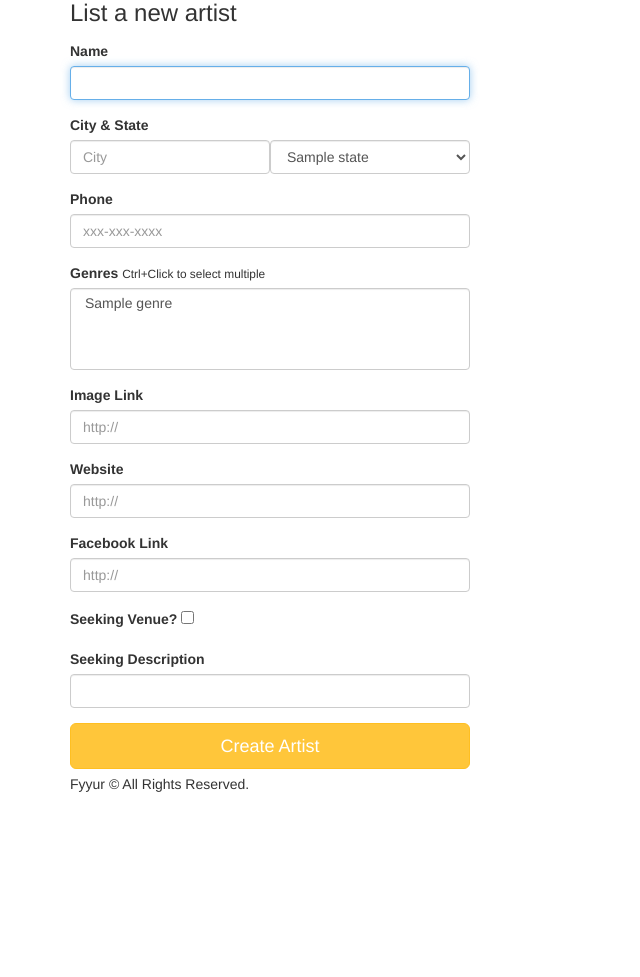
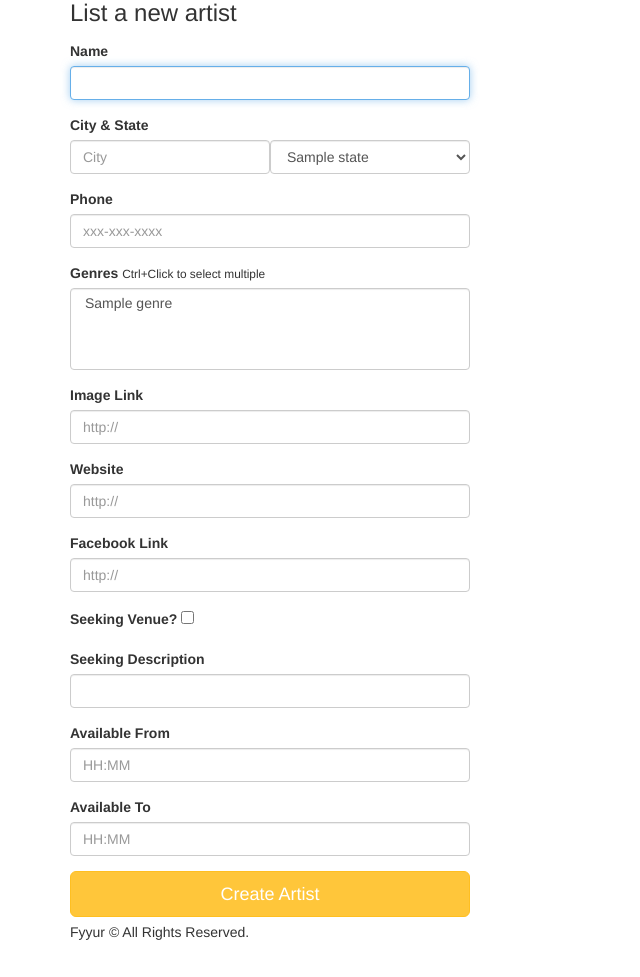
Before and after one commit to bplusv/fyyur, a Flask app: page /artists/create in a window 1280 px wide. Shown: the part 95-1072 px from the top of the page, without its empty margins (0-640 px from the left). Before the commit the page ends 887 px from the top, so only its background shows below. Run offline with Flask 2, Linux system fonts and the light colour scheme; tables that the repository leaves empty hold one stand-in row (values such as "Sample post"); some libraries are stand-ins or nearby versions.

Commit message:
artist availability feature

```diff
--- a/app.py
+++ b/app.py
@@ -289,6 +289,8 @@ def show_artist(artist_id):
     "facebook_link": artist.facebook_link,
     "seeking_venue": artist.seeking_venue,
     "seeking_description": artist.seeking_description,
+    'available_from': artist.available_from and artist.available_from.strftime('%I:%M %p') or '',
+    'available_to': artist.available_to and artist.available_to.strftime('%I:%M %p') or '',
     "image_link": artist.image_link,
     "past_shows": [{
         "venue_id": show.venue_id,
@@ -329,8 +331,8 @@ def edit_artist(artist_id):
     'facebook_link': artist.facebook_link,
     'seeking_venue': artist.seeking_venue,
     'seeking_description': artist.seeking_description or '',
-    'available_from': artist.available_from,
-    'available_to': artist.available_to
+    'available_from': artist.available_from and artist.available_from.strftime('%H:%M') or '',
+    'available_to': artist.available_to and artist.available_to.strftime('%H:%M') or ''
   }
   return render_template('forms/edit_artist.html', form=form, artist=view_model)
 
@@ -349,8 +351,8 @@ def edit_artist_submission(artist_id):
     artist.facebook_link = data['facebook_link']
     artist.seeking_venue = data.get('seeking_venue') == 'y'
     artist.seeking_description = data['seeking_description']
-    artist.available_from = data['available_from']
-    artist.available_to = data['available_to']
+    artist.available_from = data['available_from'] and datetime.strptime(data['available_from'], '%H:%M') or None
+    artist.available_to = data['available_to'] and datetime.strptime(data['available_to'], '%H:%M') or None
     db.session.add(artist)
     db.session.commit()
     flash('Artist ' + artist.name + ' was successfully edited!')
@@ -454,6 +456,8 @@ def create_artist_submission():
     artist.facebook_link = data['facebook_link']
     artist.seeking_venue = data.get('seeking_venue') == 'y'
     artist.seeking_description = data['seeking_description']
+    artist.available_from = data['available_from'] and datetime.strptime(data['available_from'], '%H:%M') or None
+    artist.available_to = data['available_to'] and datetime.strptime(data['available_to'], '%H:%M') or None
     db.session.add(artist)
     db.session.commit()
     flash('Artist ' + data['name'] + ' was successfully listed!')
@@ -493,18 +497,16 @@ def create_show_submission():
     show = Show()
     show.venue_id = data['venue_id']
     show.artist_id = data['artist_id']
-    show.start_time = datetime.fromisoformat(data['start_time']).astimezone()
+    show.start_time = datetime.strptime(data['start_time'], '%Y-%m-%d %H:%M:%S')
     artist = Artist.query.get(show.artist_id)
-    available_from = artist.available_from
-    available_to = artist.available_to
-    if available_from <= show.start_time <= available_to:
+    if artist.available_from.time() <= show.start_time.time() <= artist.available_to.time():
       db.session.add(show)
       db.session.commit()
       flash('Show was successfully listed!')
       return render_template('pages/home.html')
     else:
-      flash('Artist is not available for this schedule!')
-      redirect(url_for('create_shows'))
+      flash('Show could not be listed. Artist is not available for this schedule!')
+      return redirect(url_for('create_shows'))
   except:
     db.session.rollback()
     print(sys.exc_info())
--- a/forms.py
+++ b/forms.py
@@ -92,10 +92,8 @@ class ArtistForm(Form):
         'seeking_description'
     )
     available_from = DateTimeField(
-        'available_from',
-        default= datetime.today()
+        'available_from'
     )
     available_to = DateTimeField(
-        'available_to',
-        default= datetime.today()
+        'available_to'
     )
--- a/templates/forms/edit_artist.html
+++ b/templates/forms/edit_artist.html
@@ -49,12 +49,12 @@
         {{ form.seeking_description(class_ = 'form-control', value = artist.seeking_description) }}
       </div>
       <div class="form-group">
-        <label for="available_from">Availabe From</label>
-        {{ form.available_from(class_ = 'form-control', placeholder='YYYY-MM-DD HH:MM', value=artist.available_from) }}
+        <label for="available_from">Available From</label>
+        {{ form.available_from(class_ = 'form-control', placeholder='HH:MM', value=artist.available_from) }}
       </div>
       <div class="form-group">
         <label for="available_to">Available To</label>
-        {{ form.available_to(class_ = 'form-control', placeholder='YYYY-MM-DD HH:MM', value=artist.available_to) }}
+        {{ form.available_to(class_ = 'form-control', placeholder='HH:MM', value=artist.available_to) }}
       </div>
       <input type="submit" value="Edit Artist" class="btn btn-primary btn-lg btn-block">
     </form>
--- a/templates/forms/new_artist.html
+++ b/templates/forms/new_artist.html
@@ -48,6 +48,14 @@
         <label for="seeking_description">Seeking Description</label>
         {{ form.seeking_description(class_ = 'form-control') }}
       </div>
+      <div class="form-group">
+        <label for="available_from">Available From</label>
+        {{ form.available_from(class_ = 'form-control', placeholder='HH:MM') }}
+      </div>
+      <div class="form-group">
+        <label for="available_to">Available To</label>
+        {{ form.available_to(class_ = 'form-control', placeholder='HH:MM') }}
+      </div>
       <input type="submit" value="Create Artist" class="btn btn-primary btn-lg btn-block">
     </form>
   </div>
--- a/templates/pages/show_artist.html
+++ b/templates/pages/show_artist.html
@@ -32,9 +32,14 @@
 		{% if artist.seeking_venue %}
 		<div class="seeking">
 			<p class="lead">Currently seeking performance venues</p>
+			{% if artist.seeking_description %}
 			<div class="description">
 				<i class="fas fa-quote-left"></i> {{ artist.seeking_description }} <i class="fas fa-quote-right"></i>
 			</div>
+			{% endif %}
+			{% if artist.available_from and artist.available_to %}
+			<p>Available from {{ artist.available_from }} to {{ artist.available_to }}</p>
+			{% endif %}
 		</div>
 		{% else %}
 		<p class="not-seeking">
--- a/templates/pages/show_venue.html
+++ b/templates/pages/show_venue.html
@@ -35,9 +35,11 @@
 		{% if venue.seeking_talent %}
 		<div class="seeking">
 			<p class="lead">Currently seeking talent</p>
+			{% if venue.seeking_description %}
 			<div class="description">
 				<i class="fas fa-quote-left"></i> {{ venue.seeking_description }} <i class="fas fa-quote-right"></i>
 			</div>
+			{% endif %}
 		</div>
 		{% else %}
 		<p class="not-seeking">
```
